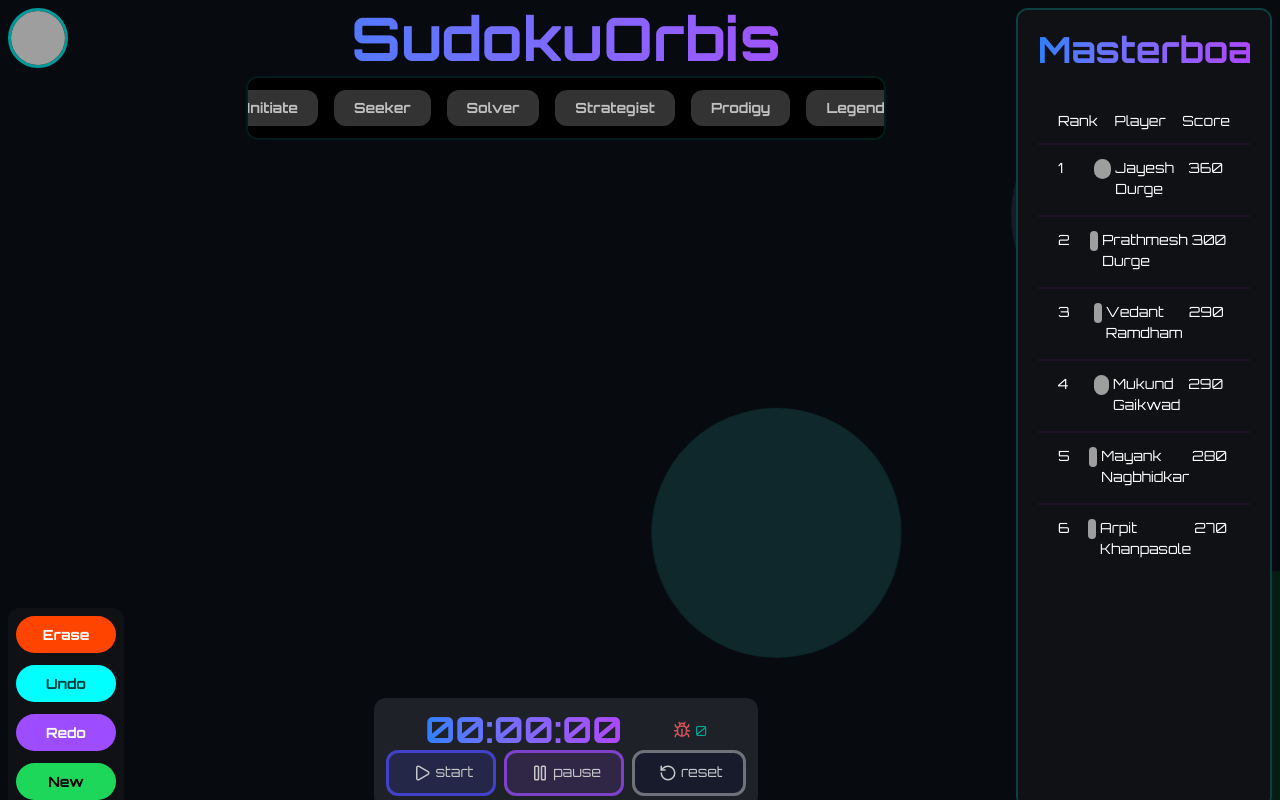
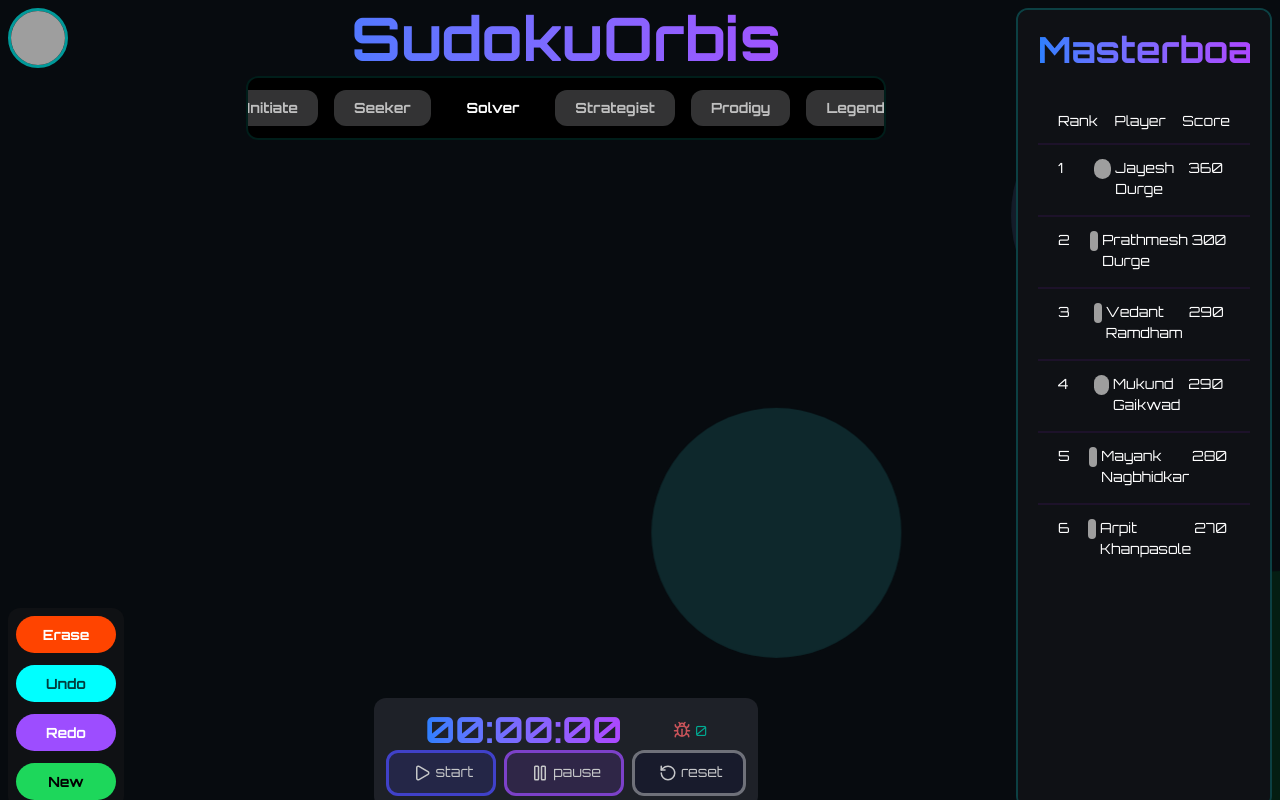
Before and after one commit to jayesh-durge/Sudoku-WebGame, a React (Vite) app: page /Game-On in a window 1280 px wide. Built offline with nearby package versions, Linux system fonts and the light colour scheme; grey boxes are pictures that could not be loaded.

Commit message:
navigation completed

```diff
--- a/src/components/DifficultyButton.jsx
+++ b/src/components/DifficultyButton.jsx
@@ -1,7 +1,9 @@
 import React from "react";
-function DifficultyButton({text,active=false}){
+function DifficultyButton({text,active=false,setDifficulty}){
     return (
-        <button className={`w-fit rounded-xl text-white font-bold px-5 py-2 m-2 text-sm ${active?"bg-transparent ":"bg-[#babcc15d] opacity-[0.75]"}`}>{text}</button>
+        <button
+            onClick={()=>setDifficulty(text)}
+            className={`w-fit rounded-xl text-white font-bold px-5 py-2 m-2 text-sm ${active?"bg-transparent ":"bg-[#babcc15d] opacity-[0.75]"}`}>{text}</button>
     )
 }
 export default DifficultyButton;
--- a/src/pages/GamePage.jsx
+++ b/src/pages/GamePage.jsx
@@ -7,10 +7,11 @@ import { Outlet ,Link, useLocation } from "react-router-dom";
 
 function GamePage(){
     let difficultyLevels=["Initiate","Seeker","Solver","Strategist","Prodigy","Legend"];
-    const location=useLocation();
-    let profilePage=location.pathname=="/Game-On/Profile";
-    let viewscoreBoard=!String(location.pathname).includes("/Game-On/Player");
+    const location=useLocation().pathname;
+    let profilePage=location=="/Game-On/Profile";
+    let viewscoreBoard=!String(location).includes("/Game-On/Player");
     let [gameOver,setGameover]=useState(false);
+    let [difificulty,setDifficulty]=useState("Solver");
 
     return (
         <div className="flex w-screen h-screen justify-between p-2">
@@ -41,7 +42,7 @@ function GamePage(){
                     <Container classname={"py-1 px-5 my-2 border-2 border-[#001e1a] bg-black overflow-x-scroll w-[50vw] "}>
                             {
                                 difficultyLevels.map((val,i)=>{
-                                    return <DifficultyButton key={useId()} text={val} active={0}/>;
+                                    return <DifficultyButton key={useId()} text={val} active={val==difificulty} setDifficulty={setDifficulty} />;
                                 })
                             }
                     </Container>
```
